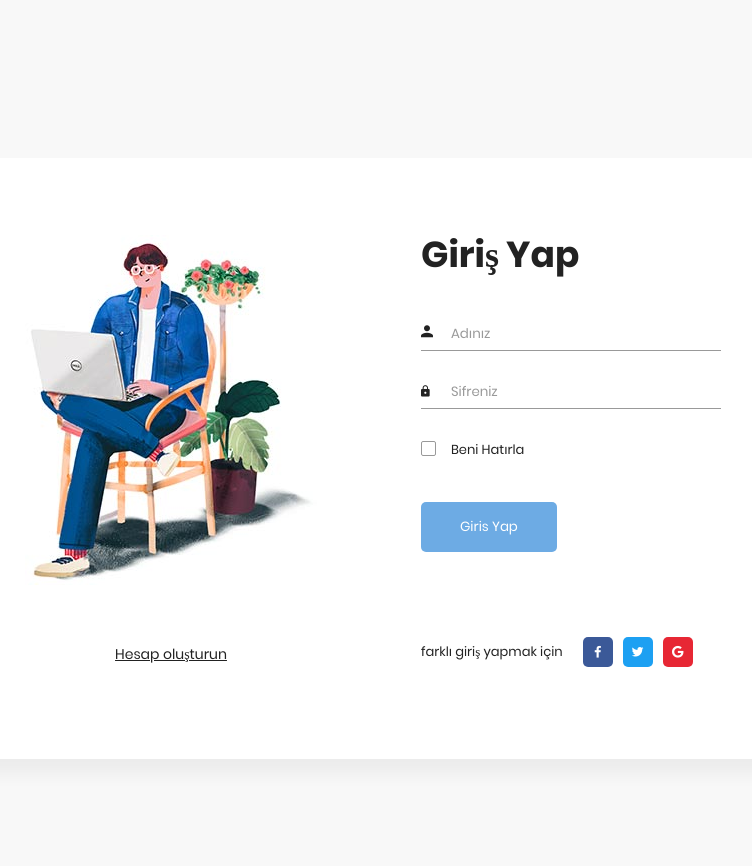
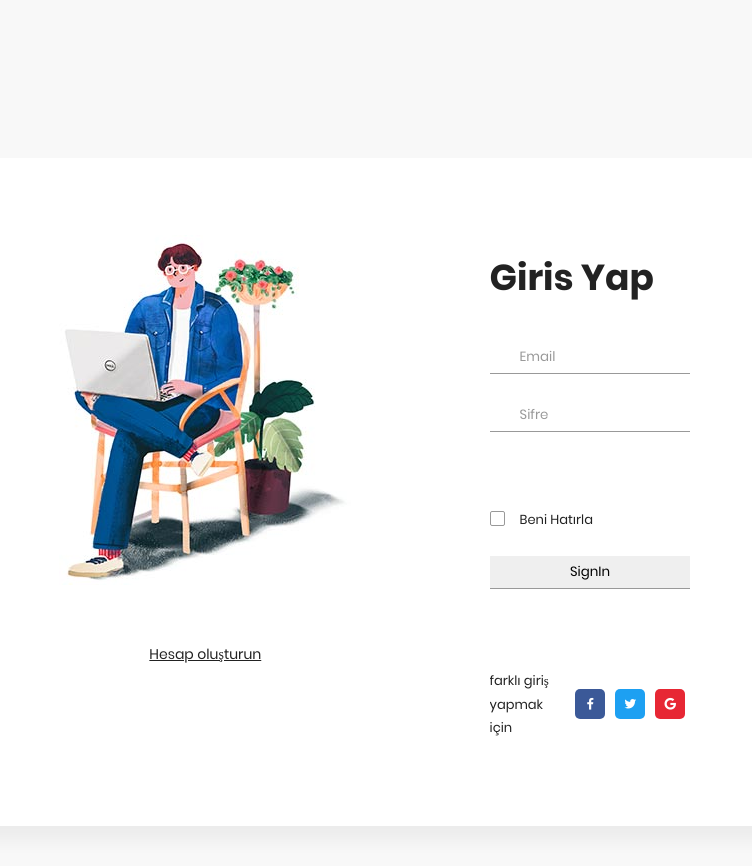
Before and after one commit to Oktaykarabiyik/ScholarSheep, a Django app: page /ogrencigiris in a window 1280 px wide. Shown: the top 866 px of the page, without its empty margins (279-1031 px from the left). Before the commit the page ends 667 px from the top, so only its background shows below. Run offline with Django 4.2, Linux system fonts and the light colour scheme.

Commit message:
Oktaykarabiyik

```diff
--- a/scholarsheep/settings.py
+++ b/scholarsheep/settings.py
@@ -39,6 +39,7 @@ INSTALLED_APPS = [
     'django.contrib.sessions',
     'django.contrib.messages',
     'django.contrib.staticfiles',
+
 ]
 
 MIDDLEWARE = [
--- a/screens/templates/bursverengiris.html
+++ b/screens/templates/bursverengiris.html
@@ -24,7 +24,7 @@
                 <div class="signin-content">
                     <div class="signin-image">
                         <figure><img src="{% static 'ogrencigiris/images/signin-image.jpg' %}" alt="sing up image"></figure>
-                        <a href="#" class="signup-image-link">Hesap oluşturun</a>
+                        <a href="bursverenkayit" class="signup-image-link">Hesap oluşturun</a>
                     </div>
 
                     <div class="signin-form">
--- a/screens/templates/ogrencigiris.html
+++ b/screens/templates/ogrencigiris.html
@@ -24,26 +24,28 @@
                 <div class="signin-content">
                     <div class="signin-image">
                         <figure><img src="{% static 'ogrencigiris/images/signin-image.jpg' %}" alt="sing up image"></figure>
-                        <a href="#" class="signup-image-link">Hesap oluşturun</a>
+                        <a href="ogrencikayit" class="signup-image-link">Hesap oluşturun</a>
                     </div>
-
+                    <form action="/postsignIn/" method="post">
+                        {% csrf_token %}
+                        <br/>
                     <div class="signin-form">
-                        <h2 class="form-title">Giriş Yap</h2>
+                        <h2 class="form-title">Giris Yap</h2>
                         <form method="POST" class="register-form" id="login-form">
                             <div class="form-group">
-                                <label for="your_name"><i class="zmdi zmdi-account material-icons-name"></i></label>
-                                <input type="text" name="your_name" id="your_name" placeholder="Adınız"/>
+                                <label for="Email"></label>
+                                <input type="email"id="Email" name="email" placeholder="Email"/>
                             </div>
                             <div class="form-group">
-                                <label for="your_pass"><i class="zmdi zmdi-lock"></i></label>
-                                <input type="password" name="your_pass" id="your_pass" placeholder="Sifreniz"/>
+                                <label for="Password"></label>
+                                <input type="password" id="Password" name="pass" placeholder="Sifre"><br><br>
                             </div>
                             <div class="form-group">
                                 <input type="checkbox" name="remember-me" id="remember-me" class="agree-term" />
                                 <label for="remember-me" class="label-agree-term"><span><span></span></span>Beni Hatırla</label>
                             </div>
                             <div class="form-group form-button">
-                                <input type="submit" name="signin" id="signin" class="form-submit" value="Giris Yap"/>
+                                <input type="submit" value="SignIn">
                             </div>
                         </form>
                         <div class="social-login">
--- a/screens/urls.py
+++ b/screens/urls.py
@@ -5,8 +5,11 @@ from . import views
 urlpatterns=[
     path("", views.index),
     path("index", views.index),
+    path('postsignIn/', views.postsignIn),
     path("ogrencigiris", views.ogrencigiris),
-    path("ogrencikayit", views.ogrencikayit),
+    path("ogrencikayit", views.ogrencikayit,name="kayit"),
+    path('ogrencigiris', views.cikis, name="log"),
+    path('postsignUp/', views.postsignUp),
     path("bursverenkayit", views.bursverenkayit),
     path("bursverengiris", views.bursverengiris),
     path("ogrenciform",views.ogrenciform),
--- a/screens/views.py
+++ b/screens/views.py
@@ -19,8 +19,46 @@ firebase=pyrebase.initialize_app(config)
 authe=firebase.auth()
 database=firebase.database()
 
-name=database.child('Ogrenciler').child('e_mail').get().val()
-print(name)
+def signIn(request):
+    return render(request,"index.html")
+def home(request):
+    return render(request,"index.html")
+
+def postsignIn(request):
+    email=request.POST.get('email')
+    pasw=request.POST.get('pass')
+    try:
+        # if there is no error then signin the user with given email and password
+        user=authe.sign_in_with_email_and_password(email,pasw)
+        return render(request,"index.html",{"email":email})
+    except:
+        message="Invalid Credentials!!Please ChecK your Data"
+        return render(request,"ogrencigiris.html",{"message":message})
+    session_id=user['idToken']
+    request.session['uid']=str(session_id)
+
+
+def cikis(request):
+    try:
+        del request.session['uid']
+    except:
+        pass
+    return render(request,"ogrencigiris.html")
+
+
+def postsignUp(request):
+     email = request.POST.get('email')
+     passs = request.POST.get('pass')
+     name = request.POST.get('name')
+     try:
+        # creating a user with the given email and password
+        user=authe.create_user_with_email_and_password(email,passs)
+        uid = user['localId']
+        idtoken = request.session['uid']
+        print(uid)
+     except:
+        return render(request, "ogrencikayit.html")
+     return render(request,"ogrencigiris.html")
 
 
 
```
Also changed, not shown: screens/templates/index.html (+4 -7 lines), screens/templates/ogrencikayit.html (+7 -4 lines).
